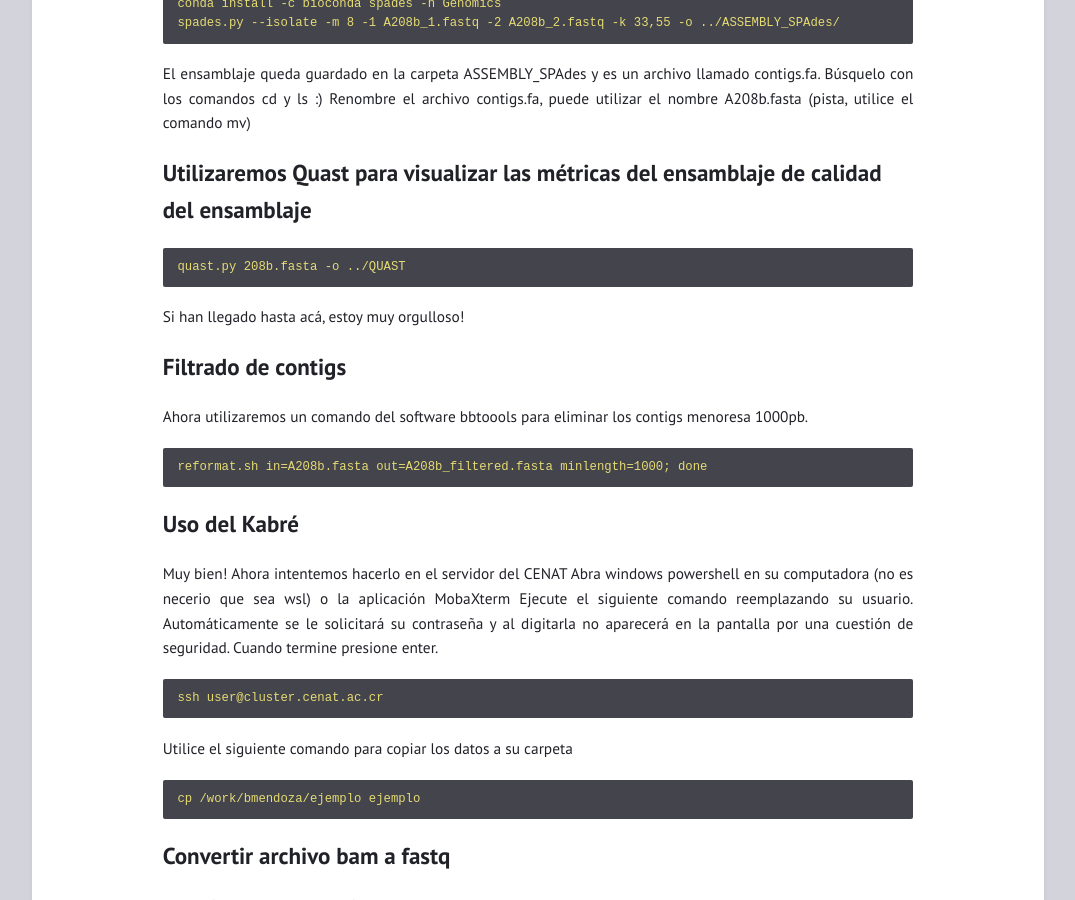
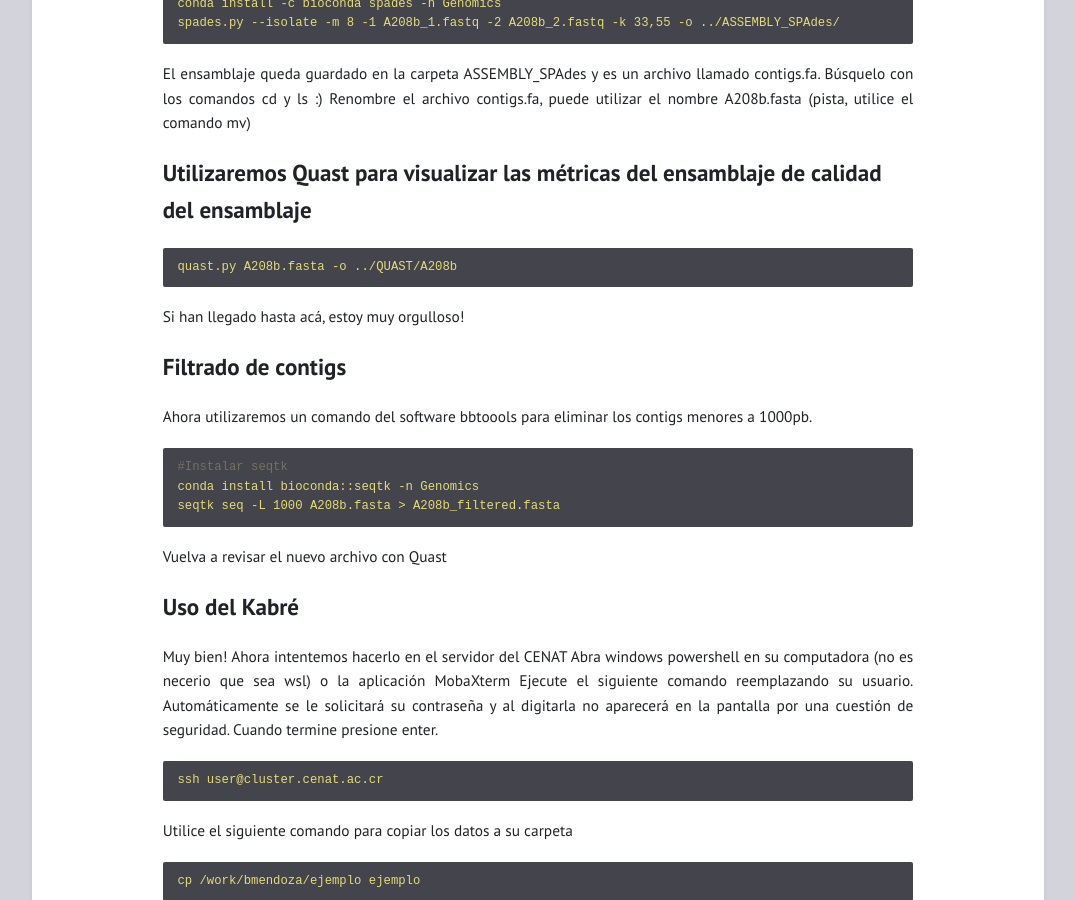
Before and after one commit to braddmg/GenPro, a Jekyll site: the page built from _posts/2024-08-21-Control-de-calidad-y-ensamblaje.md, in a window 1280 px wide and 900 px high, scrolled down 1215 px. Shown: the whole window, without its empty margins (102-1177 px from the left). Built offline with Jekyll 4.4.1, drawn with Linux system fonts in a browser that asks for light colours.

Commit message:
Update 2024-08-21-Control-de-calidad-y-ensamblaje.md

````diff
--- a/_posts/2024-08-21-Control-de-calidad-y-ensamblaje.md
+++ b/_posts/2024-08-21-Control-de-calidad-y-ensamblaje.md
@@ -50,15 +50,18 @@ Renombre el archivo contigs.fa, puede utilizar el nombre A208b.fasta (pista, uti
 ## Utilizaremos Quast para visualizar las métricas del ensamblaje de calidad del ensamblaje
 
 ```yml
-quast.py 208b.fasta -o ../QUAST
+quast.py A208b.fasta -o ../QUAST/A208b
 ```
 Si han llegado hasta acá, estoy muy orgulloso!
 ## Filtrado de contigs
-Ahora utilizaremos un comando del software bbtoools para eliminar los contigs menoresa 1000pb.
+Ahora utilizaremos un comando del software bbtoools para eliminar los contigs menores a 1000pb.
 
 ```yml
-reformat.sh in=A208b.fasta out=A208b_filtered.fasta minlength=1000; done
+#Instalar seqtk
+conda install bioconda::seqtk -n Genomics
+seqtk seq -L 1000 A208b.fasta > A208b_filtered.fasta
 ```
+Vuelva a revisar el nuevo archivo con Quast
 
 ## Uso del Kabré
 Muy bien! Ahora intentemos hacerlo en el servidor del CENAT
````
